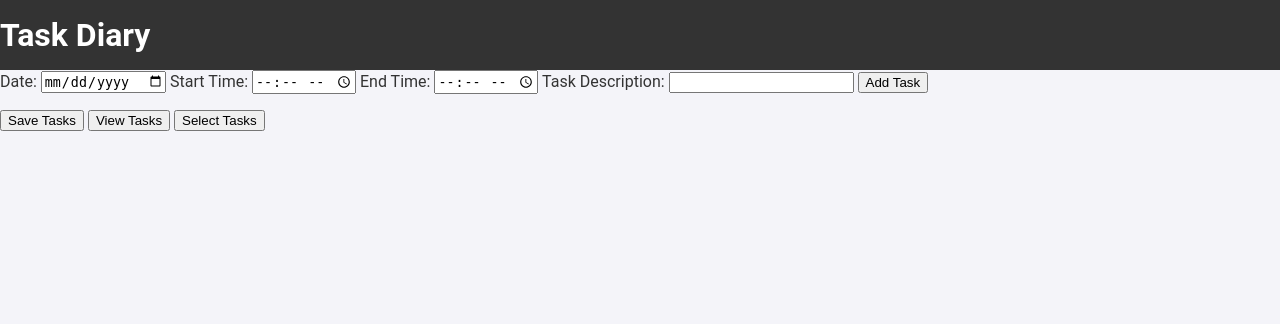
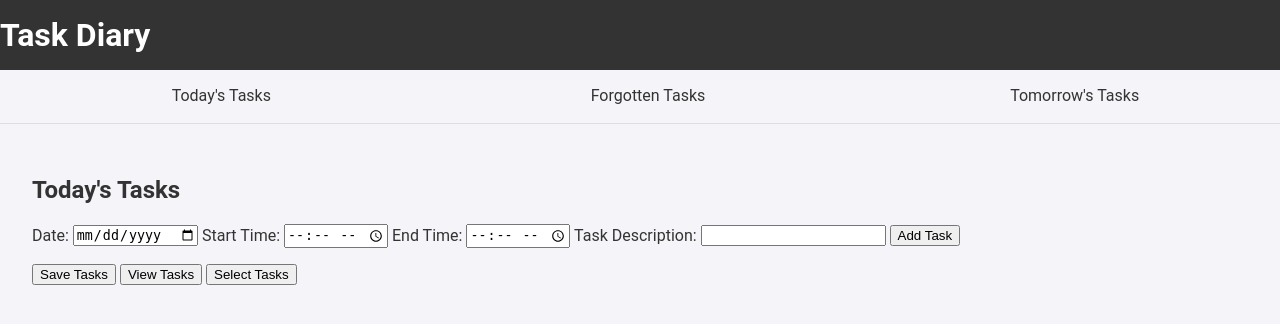
Before and after one commit to vzlatsin/Helper, a Flask app: template templates/task_diary.html in a window 1280 px wide. Shown: the top 324 px of the page. Run offline with Flask 3, Linux system fonts and the light colour scheme; the template is opened without the code that fills it, so the values that code supplies are empty.

Commit message:
introduce tabs fo tomorrow, etc...

```diff
--- a/static/styles.css
+++ b/static/styles.css
@@ -1,4 +1,4 @@
-/* styles.css */
+/* Existing styles */
 body {
     font-family: 'Roboto', sans-serif;
     background-color: #f4f4f9;
@@ -99,3 +99,41 @@ footer {
         padding: 1rem;
     }
 }
+
+/* Tab styles */
+.tabs {
+    list-style: none;
+    margin: 0;
+    padding: 0;
+    display: flex;
+    justify-content: center;
+    border-bottom: 1px solid #ddd;
+    background: #f4f4f9;
+}
+
+.tab {
+    padding: 1rem;
+    cursor: pointer;
+    flex: 1;
+    text-align: center;
+    border-bottom: 2px solid transparent;
+    transition: background 0.3s;
+}
+
+.tab:hover {
+    background: #e4e4e4;
+}
+
+.tab.active {
+    border-bottom: 2px solid #333;
+    background: #e4e4e4;
+}
+
+.tab-content {
+    display: none;
+    padding: 2rem;
+}
+
+.tab-content.active {
+    display: block;
+}
--- /dev/null
+++ b/static/tabs.js
@@ -0,0 +1 @@
+document.addEventListener("DOMContentLoaded",(function(){var t=document.querySelectorAll(".tab"),e=document.querySelectorAll(".tab-content");t.forEach((function(c){c.addEventListener("click",(function(){t.forEach((function(t){return t.classList.remove("active")})),e.forEach((function(t){return t.classList.remove("active")})),c.classList.add("active"),document.getElementById(c.getAttribute("data-tab")).classList.add("active")}))}))}));
--- a/templates/task_diary.html
+++ b/templates/task_diary.html
@@ -10,7 +10,16 @@
     <header>
         <h1>Task Diary</h1>
     </header>
+    <nav>
+        <ul class="tabs">
+            <li class="tab" data-tab="today">Today's Tasks</li>
+            <li class="tab" data-tab="forgotten">Forgotten Tasks</li>
+            <li class="tab" data-tab="tomorrow">Tomorrow's Tasks</li>
+        </ul>
+    </nav>
     <main>
+        <div id="today" class="tab-content active">
+            <h2>Today's Tasks</h2>
             <form id="task-form">
                 <label for="task-date">Date:</label>
                 <input type="date" id="task-date" name="task-date">
@@ -27,8 +36,22 @@
             <button type="button" onclick="viewTasksForDate()">View Tasks</button>
             <button type="button" onclick="selectTasksForDate()">Select Tasks</button>
             <div id="tasks-for-date"></div>
+        </div>
+        <div id="forgotten" class="tab-content">
+            <h2>Forgotten Tasks</h2>
+            <ul id="forgotten-tasks-list"></ul>
+        </div>
+        <div id="tomorrow" class="tab-content">
+            <h2>Tomorrow's Tasks</h2>
+            <h3>Locked Tasks</h3>
+            <ul id="locked-tasks-list"></ul>
+            <h3>Unlocked Tasks</h3>
+            <ul id="unlocked-tasks-list"></ul>
+            <button id="lock-tasks-button">Lock Selected Tasks</button>
+        </div>
         <div id="entries-container"></div>
     </main>
     <script src="{{ url_for('static', filename='task_diary.js') }}"></script>
+    <script src="{{ url_for('static', filename='tabs.js') }}"></script>
 </body>
 </html>
--- a/webpack.config.js
+++ b/webpack.config.js
@@ -4,7 +4,8 @@ module.exports = {
     entry: {
         bundle: './src/index.js',
         task_diary: './src/components/task_diary.js',
-        todays_tasks: './src/components/todays_tasks.js'
+        todays_tasks: './src/components/todays_tasks.js',
+        tabs: './src/components/tabs.js'
     },
     output: {
         filename: '[name].js',
```
Also changed, not shown: src/components/tabs.js (added, +16 -0 lines), src/components/task_diary.js (+7 -1 lines), src/db/database.db, static/task_diary.js. Lines whose indentation alone changed are shown as unchanged.
